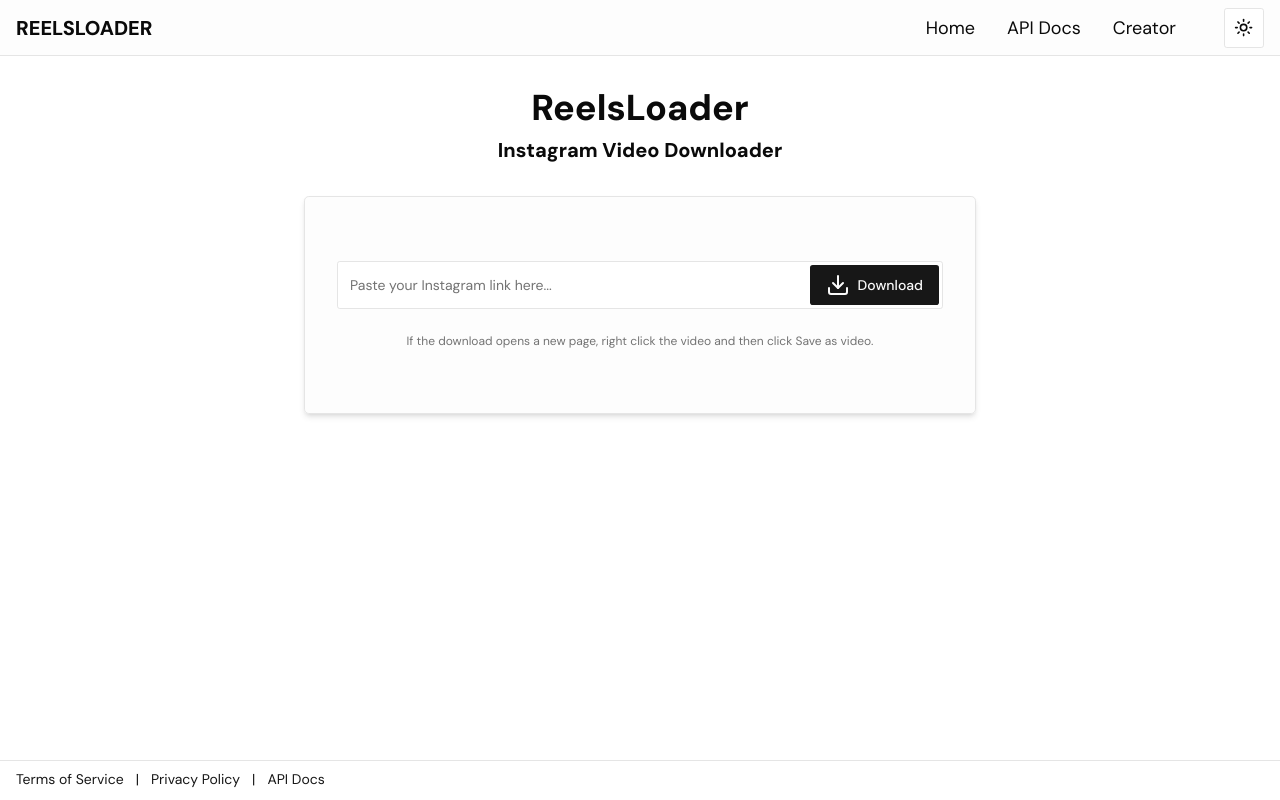
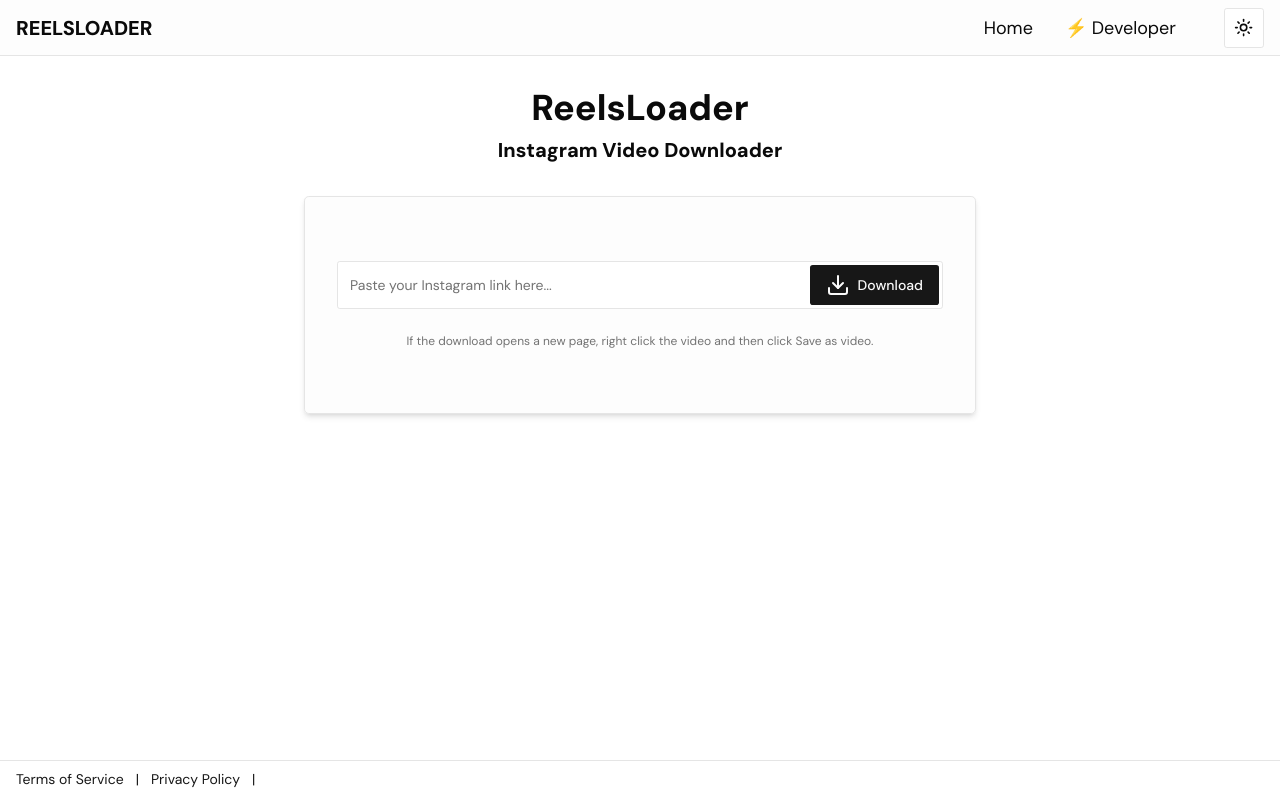
Before and after one commit to alirezalali/ReelsLoader, a Next.js app: page / in a window 1280 px wide. Built offline with nearby package versions, Linux system fonts and the light colour scheme.

Commit message:
Update layout.tsx

```diff
--- a/src/components/layout.tsx
+++ b/src/components/layout.tsx
@@ -27,15 +27,12 @@ export function Navbar() {
             <Link href="/" className="hover:underline">
               Home
             </Link>
-            <Link href="/api-docs" className="hover:underline">
-              API Docs
-            </Link>
             <Link
               target="_blank"
               href="https://t.me/MrPietro"
               className="hover:underline"
             >
-              Creator
+            ⚡ Developer
             </Link>
           </div>
           <ThemeToggle />
@@ -62,9 +59,6 @@ export function Footer() {
           <span aria-hidden="true" className="mx-2 select-none">
             |
           </span>
-          <Link href="/api-docs" className="hover:underline">
-            API Docs
-          </Link>
         </div>
       </div>
     </footer>
```
